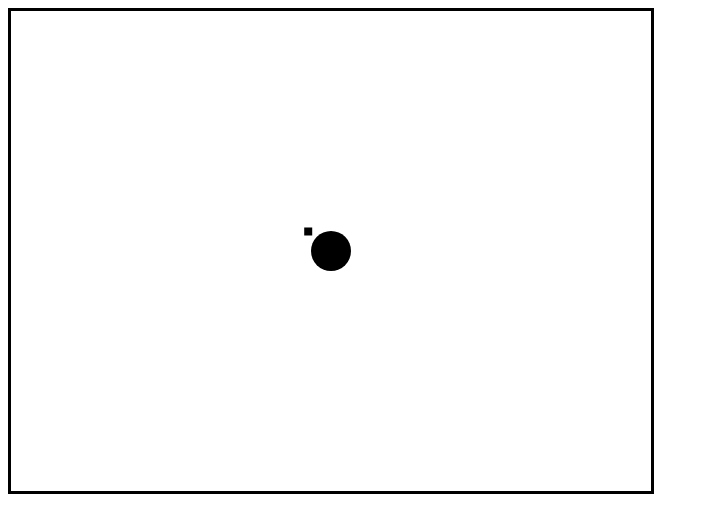
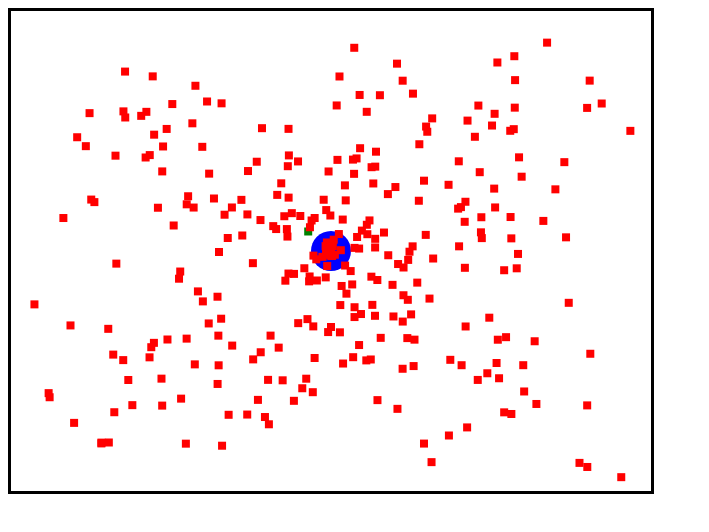
Before and after one commit to shadaesus/Bi-Direction, a plain HTML site: page bidirection.html in a window 1280 px wide. Shown: the whole page, without its empty margins (0-709 px from the left). Drawn offline with Linux system fonts and the light colour scheme.

Commit message:
Enemy class addition
Changes:
- Created enemy class.
- Moved enemy storage to linked list.
- Random generation of position.
- Simplistic movement towards designated point.
- Changed fill colours of objects.

Todo:
- Remove enemies from list.
- Planet/Enemy collisions.
- Bullet/Enemy collisions.
- Enemy physics.

```diff
--- a/bidirection.html
+++ b/bidirection.html
@@ -5,6 +5,7 @@
     <title>Bi-Direction</title>
     <script src="src/Projectile.js"></script>
     <script src="src/Player.js"></script>
+    <script src="src/Enemy.js"></script>
     <script src="src/LinkedList.js"></script>
     <script src="game.js"></script>
 </head>
--- a/game.js
+++ b/game.js
@@ -7,6 +7,17 @@ window.addEventListener("keyup", keyboardControls, false);
 function keyboardControls(e) {
     if (e.keyCode == ("32"))
         Game.player.switchControl();
+    if (e.keyCode == ("69"))        //Todo: Add enemy to enemyList.
+        enemyadd();
+        //this.enemyList.add(new Enemy(Game.width/2, Game.height/2));
+}
+
+function enemyadd(){
+    Game.enemyList.add(new Enemy(Game.width/2, Game.height/2));
+
+    //Enemy e = new Enemy(x,y);
+    //Game.enemyList.add(new Enemy(Game.width/2, Game.height/2));
+
 }
 
 //Game object.
@@ -16,6 +27,8 @@ var Game = {
     height: 480,
     time: 0,
     player: new Player(),
+    enemyList: new SinglyLinkedList(),
+    enemy: new Enemy(),
 
 };
 
@@ -63,6 +76,7 @@ Game.start = function () {
     Game.canvas.width = Game.width;
     Game.canvas.height = Game.height;
     console.log("start");
+
     //Retrives a copy of the context.
     Game.context = Game.canvas.getContext("2d");
 
@@ -74,15 +88,63 @@ Game.start = function () {
     //Instantiates a new player.
     Game.player = new Player();
 
+    Game.enemyList = new SinglyLinkedList();
+
+    Game.enemy = new Enemy(Game.width/2, Game.height/2);
+
     //Dont know what this does yet.
     Game._onEachFrame(Game.run);
 };
 
 Game.update = function () {
     Game.player.update();
+    Game.enemy.update();
+
+    Game.enemyList.add(new Enemy(Game.width/2, Game.height/2));
+    //If projectile list is not empty, loop through projectiles and update or destroy.
+    if (this.enemyList._length > 0) {
+        //Get head node.
+        var node = this.enemyList.searchNodeAt(1);
+
+        //context.fillStyle = "yellow";
+
+        //Loop until next node is null.
+        while (node != null) {
+            node.data.update();
+            node = node.next;
+        }
+    }
+
 };
 
 Game.draw = function () {
     Game.context.clearRect(0, 0, Game.width, Game.height);
+    //context.fillStyle = "black";
+    /*
+    Player
+        Platform
+        Planet
+        Projectiles
+    Enemy
+
+     */
+
+
     Game.player.draw(Game.context);
+    Game.enemy.draw(Game.context);
+
+    //If projectile list is not empty, loop through projectiles and update or destroy.
+    if (this.enemyList._length > 0) {
+        //Get head node.
+        var node = this.enemyList.searchNodeAt(1);
+
+        //context.fillStyle = "yellow";
+
+        //Loop until next node is null.
+        while (node != null) {
+            node.data.draw(Game.context);
+            node = node.next;
+        }
+    }
+
 };
--- /dev/null
+++ b/src/Enemy.js
@@ -0,0 +1,85 @@
+/**
+ * Created by Bell on 10/02/2017.
+ */
+
+//Enemy object.
+function Enemy(targetx , targety) {
+    this.x = Math.floor((Math.random() * 640) + 1);
+    this.y = Math.floor((Math.random() * 480) + 1);
+    //Todo: Track position of target using observer pattern.
+    //Todo: Calculate rotation on initialisation.
+    this.dx = this.x - targetx;
+    this.dy = this.y - targety;
+
+    this.rot = Math.atan2(this.dx, this.dy);
+    this.speed = 0.5;
+    //Todo: Create list for enemy projectiles.
+    //this.projectiles = new SinglyLinkedList();
+
+    this.alive = true;
+    console.log("x ", this.x, " y ", this.y, " tx ", targetx, "ty ", targety);
+    console.log("r ", this.rot, "dx ", this.dx, "dy ", this.dy);
+
+//Updates the rotation of the player.
+    this.update = function () {
+        //Move in direction of rot by speed.
+        this.x -= this.speed * Math.sin(this.rot);
+        this.y -= this.speed * Math.cos(this.rot);
+
+        if (this.rot > Math.PI * 2)
+            this.rot -= Math.PI * 2;
+        if (this.rot < -Math.PI * 2)
+            this.rot += Math.PI * 2;        //console.log(this.rot);
+        /*
+         //If projectile list is not empty, loop through projectiles and update or destroy.
+         if (this.projectiles._length > 0) {
+         //Get head node.
+         var node = this.projectiles.searchNodeAt(1);
+
+         var count = 1;
+         // console.log("l " + this.projectiles._length);
+
+         //Loop until next node is null.
+         while (node != null) {
+         if (node.data.alive === true) {
+         //node.data.print();
+         node.data.update();
+         //console.log("c " + count);
+         count++;
+         node = node.next;
+         }
+         else {
+         node = node.next;
+         this.projectiles.remove(count);
+         }
+
+         }
+         }
+         */
+    }
+
+    this.draw = function (context) {
+
+        //Create a 8x8 pixel filled rectangle at the position of [x,y]
+        context.beginPath();
+        context.fillStyle = "red";
+        context.fill();
+        context.fillRect(this.x - 4, this.y - 4, 8, 8);
+        context.closePath();
+
+        /*
+
+         //If projectile list is not empty, loop through projectiles and update or destroy.
+         if (this.projectiles._length > 0) {
+         //Get head node.
+         var node = this.projectiles.searchNodeAt(1);
+
+         //Loop until next node is null.
+         while (node != null) {
+         node.data.draw(context);
+         node = node.next;
+         }
+         }
+         }*/
+    }
+}
--- a/src/Player.js
+++ b/src/Player.js
@@ -65,19 +65,29 @@ function Player() {
         this.y = (Game.height / 2) + 30 * Math.sin(this.rot);
 
         //Create a 8x8 pixel filled rectangle at the position of [x,y]
+        context.beginPath();
+        context.fillStyle = "green";
+        context.fill();
         context.fillRect(this.x - 4, this.y - 4, 8, 8);
+        //context.closePath();
+
 
         //Create a 20r circle at the center of the screen.
         context.beginPath();
         context.arc(Game.width / 2, Game.height / 2, 20, 0, Math.PI * 2, false);
-        //context.fillStyle = "green";
+        context.fillStyle = "blue";
         context.fill();
-        context.closePath();
+       //context.closePath();
+
+
+        console.log(this.projectiles._length);
 
         //If projectile list is not empty, loop through projectiles and update or destroy.
         if (this.projectiles._length > 0) {
             //Get head node.
             var node = this.projectiles.searchNodeAt(1);
+
+            context.fillStyle = "yellow";
 
             //Loop until next node is null.
             while (node != null) {
--- a/src/Projectile.js
+++ b/src/Projectile.js
@@ -23,7 +23,12 @@ function Projectile(x, y, angle, speed) {
 
     this.draw = function (context) {
         //Create a 4x4 pixel filled rectangle at the position of [x,y]
+        context.beginPath();
+        //context.fillStyle = "yellow";
+        context.fill();
         context.fillRect(this.x - 2, this.y - 2, 4, 4);
+        //        context.closePath();
+
     }
     this.destroy = function () {
         this.x = null;
```
